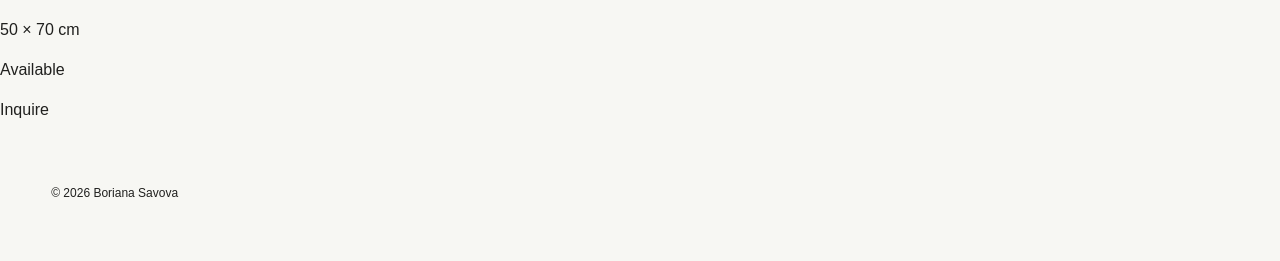
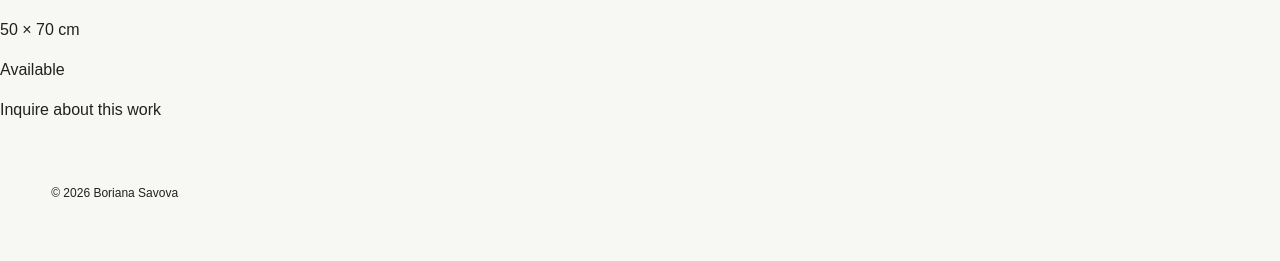
Before and after one commit to b-savova/b-savova.github.io, a Jekyll site: the page built from _artworks/test-work.md, in a window 1280 px wide. Shown: the part 1160-1421 px from the top of the page. Built offline with Jekyll 4.4.1, drawn with Linux system fonts in a browser that asks for light colours.

Commit message:
Update artwork.html

```diff
--- a/_layouts/artwork.html
+++ b/_layouts/artwork.html
@@ -12,25 +12,24 @@ layout: default
 
     <h1>{{ page.title }}</h1>
 
-    <p>{{ page.year }}</p>
-
-    <p>{{ page.medium }}</p>
-
-    <p>{{ page.dimensions }}</p>
+    <div class="artwork-meta">
+      <p>{{ page.year }}</p>
+      <p>{{ page.medium }}</p>
+      <p>{{ page.dimensions }}</p>
+    </div>
 
     {% if page.status == "Available" %}
-      <p class="available">Available</p>
+      <p class="availability">Available</p>
 
-      {% if page.price %}
-        <p>{{ page.price }}</p>
-      {% endif %}
-
-      <a href="mailto:savovabori@gmail.com" class="inquire">
-        Inquire
+      <a
+        href="mailto:YOUR-EMAIL-HERE?subject=Inquiry%20about%20{{ page.title | uri_escape }}"
+        class="inquire"
+      >
+        Inquire about this work
       </a>
 
     {% else %}
-      <p>Sold</p>
+      <p class="availability">Sold</p>
     {% endif %}
 
     {% if page.description %}
```
